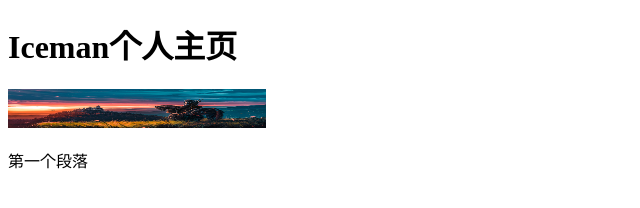
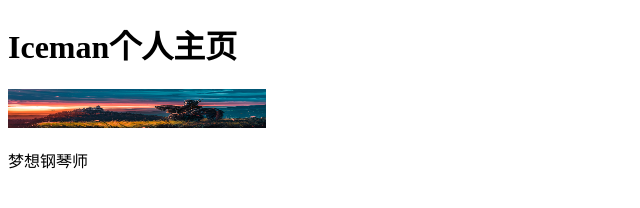
Before and after one commit to IcemanJia/jiayan.github.io, a plain HTML site: page index.html in a window 1280 px wide. Shown: the full height of the page, 0-640 px from the left. Drawn offline with Linux system fonts and the light colour scheme.

Commit message:
Update index.html

```diff
--- a/index.html
+++ b/index.html
@@ -7,6 +7,6 @@
   <body>
     <h1>Iceman个人主页</h1>
     <img src="wallpaper.jpg" width="258" height="39" />
-    <p>第一个段落</p>
+    <p>梦想钢琴师</p>
   </body>
 </html>
```
